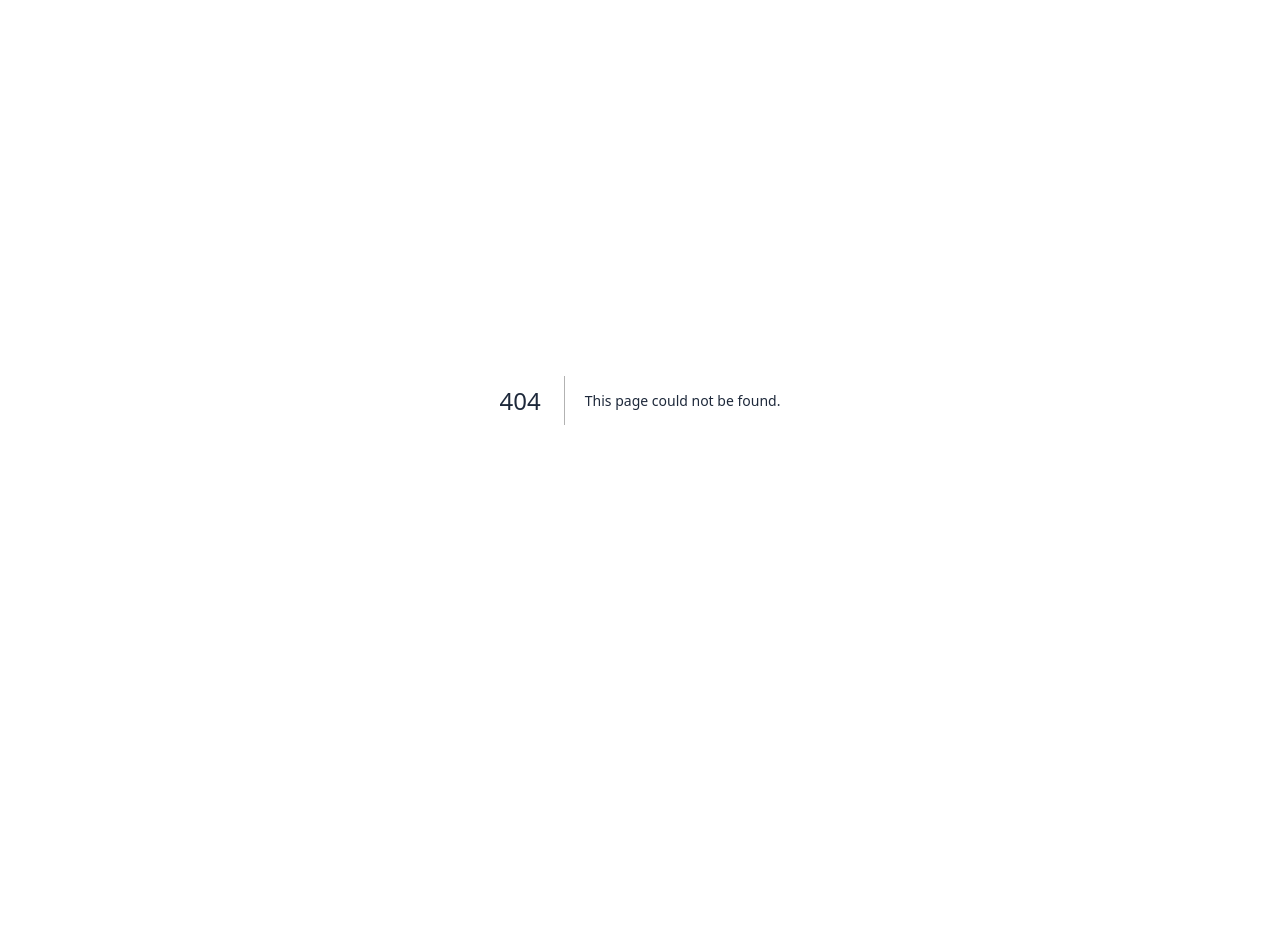
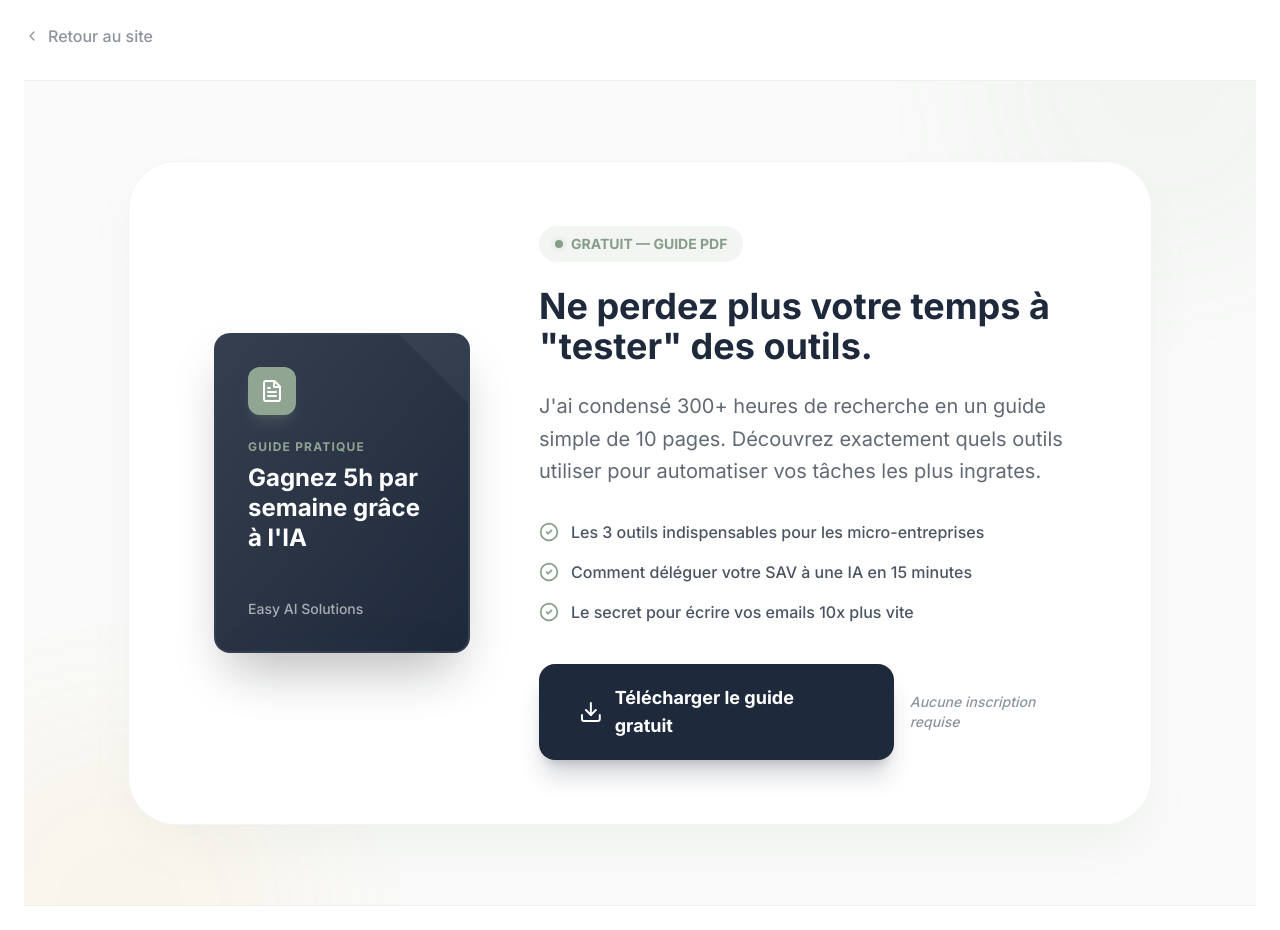
Before and after one commit to laurent-debug/easy-ai-solutions-landing, a Next.js app: page /guide-ia in a window 1280 px wide. Before the commit this address had no page. Before the commit the page ends 800 px from the top, so only its background shows below. Built offline with nearby package versions, Linux system fonts and the light colour scheme.

Commit message:
feat: move lead magnet to a separate hidden page (/guide-ia)

```diff
--- /dev/null
+++ b/app/guide-ia/page.tsx
@@ -0,0 +1,24 @@
+import React from 'react'
+import LeadMagnet from '@/components/LeadMagnet'
+import { ChevronLeft } from 'lucide-react'
+import Link from 'next/link'
+
+export default function GuidePage() {
+  return (
+    <main className="min-h-screen bg-white text-navy flex flex-col items-center justify-center p-6">
+      <div className="max-w-7xl w-full">
+        <Link
+          href="/"
+          className="inline-flex items-center gap-2 text-navy/50 hover:text-navy transition-colors mb-8 font-medium"
+        >
+          <ChevronLeft className="w-4 h-4" />
+          Retour au site
+        </Link>
+
+        <div className="animate-fade-in">
+          <LeadMagnet />
+        </div>
+      </div>
+    </main>
+  )
+}
--- a/app/page.tsx
+++ b/app/page.tsx
@@ -1,6 +1,5 @@
 import { CheckCircle2, Clock, Target, Search, Compass, Wrench } from 'lucide-react'
 import ContactForm from '@/components/ContactForm'
-import LeadMagnet from '@/components/LeadMagnet'
 import Image from 'next/image'
 
 export default function LandingPage() {
@@ -28,9 +27,6 @@ export default function LandingPage() {
           <div className="absolute inset-0 rounded-2xl ring-2 ring-transparent group-hover:ring-accent/50 transition-all opacity-0 group-hover:opacity-100 scale-100 group-hover:scale-105 pointer-events-none"></div>
         </a>
       </section>
-
-      {/* LEAD MAGNET */}
-      <LeadMagnet />
 
       {/* LE PROBLÈME */}
       <section className="py-24 bg-slate-50 border-y border-slate-100 px-6 lg:px-8">
@@ -173,8 +169,6 @@ export default function LandingPage() {
           <div className="flex items-center gap-6 text-sm text-navy/60">
             <a href="mailto:contact@easy-ai-solutions.ch" className="hover:text-navy transition-colors">contact@easy-ai-solutions.ch</a>
             <span className="w-1 h-1 rounded-full bg-slate-300"></span>
-            <a href="/guide-ia-5-heures.pdf" download className="hover:text-navy transition-colors font-medium">🎁 Guide Gratuit</a>
-            <span className="w-1 h-1 rounded-full bg-slate-300"></span>
             <a href="/mentions-legales" className="hover:text-navy transition-colors">Mentions légales</a>
             <span className="w-1 h-1 rounded-full bg-slate-300"></span>
             <a href="/politique-de-confidentialite" className="hover:text-navy transition-colors">Politique de confidentialité (RGPD)</a>
```
